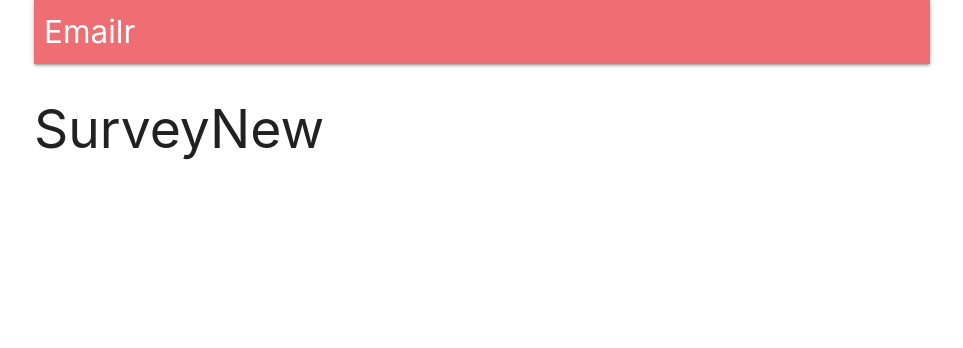
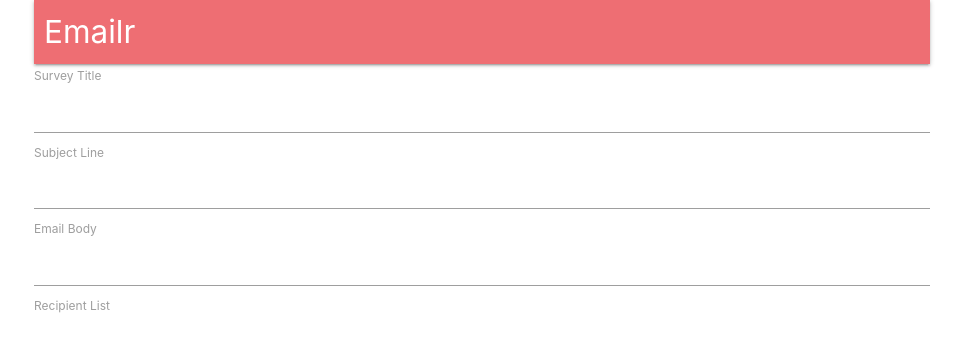
Before and after one commit to Erixun/emailr, a React (Create React App) app in the folder client/: page /surveys/new in a window 1280 px wide. Shown: the top 348 px of the page, without its empty margins (158-1121 px from the left). Built offline with nearby package versions, Linux system fonts and the light colour scheme; no server answers.

Commit message:
create & import SurveyForm

```diff
--- /dev/null
+++ b/client/src/components/surveys/SurveyForm.tsx
@@ -0,0 +1,53 @@
+import { useState } from "react";
+import { reduxForm } from "redux-form";
+
+const SurveyForm = () => {
+  const [formValues, setFormValues] = useState({
+    title: "",
+    subject: "",
+    body: "",
+    recipients: "",
+  });
+
+  const onInputChange = (e: React.ChangeEvent<HTMLInputElement>) => {
+    const { name, value } = e.target;
+    setFormValues({ ...formValues, [name]: value });
+  };
+
+  return (
+    <div>
+      <form>
+        <div>
+          <label>Survey Title</label>
+          <input
+            value={formValues.title}
+            onChange={onInputChange}
+            name="title"
+          />
+        </div>
+        <div>
+          <label>Subject Line</label>
+          <input
+            value={formValues.subject}
+            onChange={onInputChange}
+            name="subject"
+          />
+        </div>
+        <div>
+          <label>Email Body</label>
+          <input value={formValues.body} onChange={onInputChange} name="body" />
+        </div>
+        <div>
+          <label>Recipient List</label>
+          <input
+            value={formValues.recipients}
+            onChange={onInputChange}
+            name="recipients"
+          />
+        </div>
+      </form>
+    </div>
+  );
+};
+
+export default reduxForm({ form: "surveyForm" })(SurveyForm);
--- a/client/src/components/surveys/SurveyNew.tsx
+++ b/client/src/components/surveys/SurveyNew.tsx
@@ -1,12 +1,15 @@
+import SurveyForm from "./SurveyForm";
+
 /**
  * Handles the creation of a new survey and transitions between
  * the creation of a new survey and the review of a new survey.
- * @returns
+ * Shows the SurveyForm or SurveyFormReview component.
+ * @returns {JSX.Element}
  */
 const SurveyNew = () => {
   return (
     <div>
-      <h2>SurveyNew</h2>
+      <SurveyForm />
     </div>
   );
 };
```
